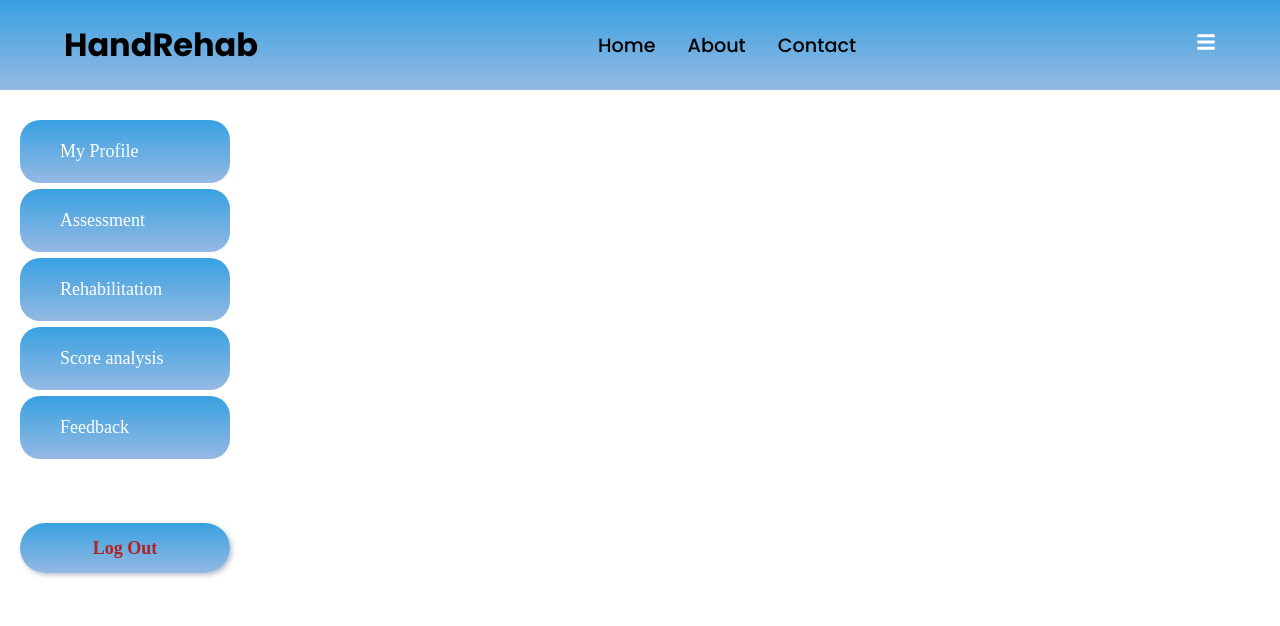
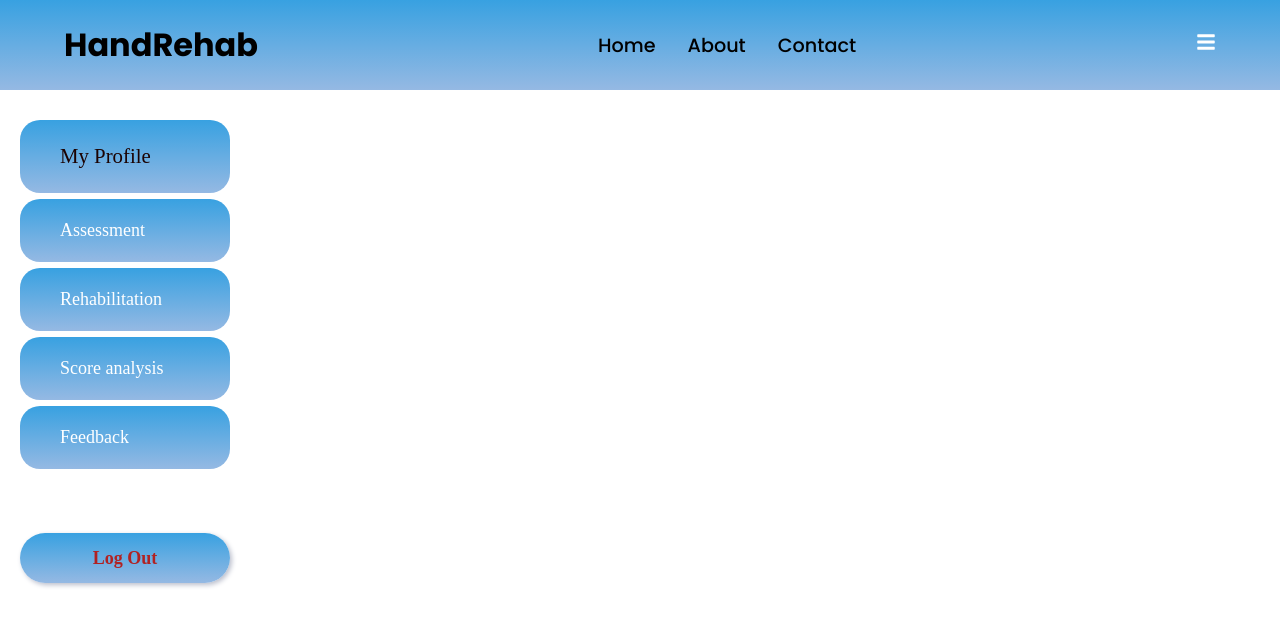
Before and after one commit to HandRehab/handrehab_frontend, a React (Create React App) app: page / in a window 1280 px wide. In both pictures the pointer is over the link "My Profile". Shown: the top 626 px of the page. Built offline with nearby package versions, Linux system fonts and the light colour scheme.

Commit message:
side bar transition

```diff
--- a/src/components/Home/SideBar/SideBar.css
+++ b/src/components/Home/SideBar/SideBar.css
@@ -24,17 +24,14 @@
       transition: color 0.3s ease;
 
   }
-  /* /* .details:hover{
-      transition: color 0.3s ease;
+ .details:hover{
+      transition: color 0.5s ease;
       color: rgb(0, 0, 0);
       border-radius:23px ;
       color: rgb(27, 2, 2);
+      font-size: 1.3em;
+ }
 
-
-      font-size: 1.3em;
-
-
-       */
 
 
 
```
